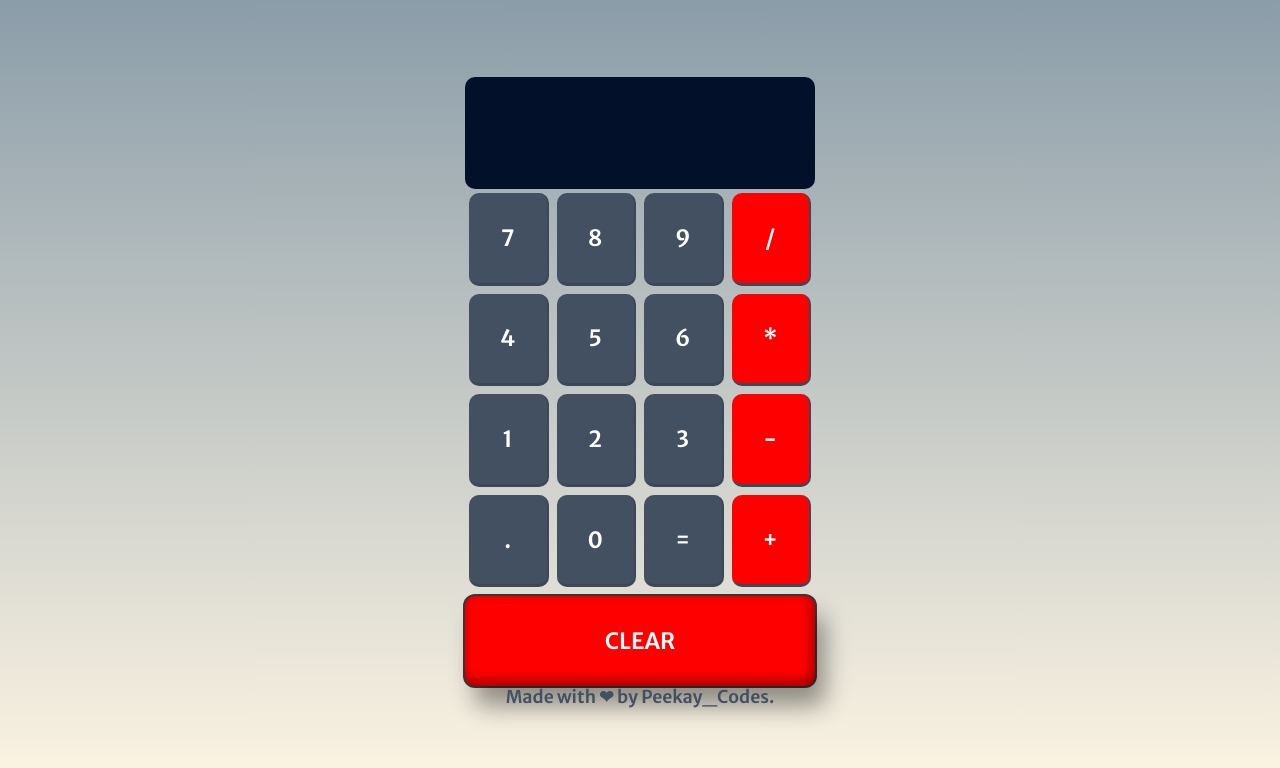
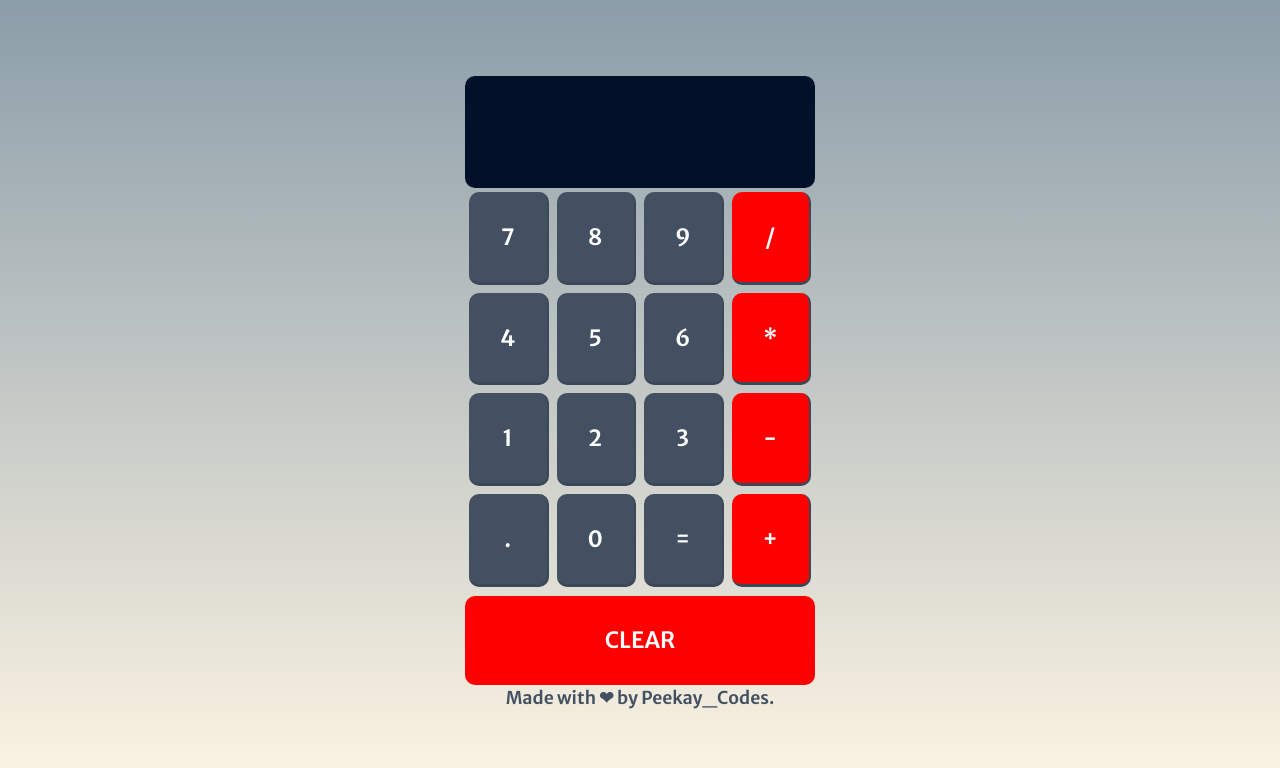
Before and after one commit to kessie2862/React-Calculator, a React (Create React App) app: page / in a window 1280 px wide. Shown: the top 768 px of the page. Built offline with nearby package versions, Linux system fonts and the light colour scheme.

Commit message:
Modified few styles

```diff
--- a/src/Components/ClearButton.css
+++ b/src/Components/ClearButton.css
@@ -8,9 +8,9 @@
   color: #ffffff;
   flex: 1;
   margin-top: 5px;
-  box-shadow: inset -8px 0 8px rgba(0, 0, 0, 0.15),
+  /* box-shadow: inset -8px 0 8px rgba(0, 0, 0, 0.15),
     inset 0 -8px 8px rgba(0, 0, 0, 0.25), 0 0 0 2px rgba(0, 0, 0, 0.75),
-    10px 20px 25px rgba(0, 0, 0, 0.4);
+    10px 20px 25px rgba(0, 0, 0, 0.4); */
   user-select: none;
   cursor: pointer;
   border-radius: 10px;
--- a/src/Components/FooterText.css
+++ b/src/Components/FooterText.css
@@ -3,5 +3,5 @@
   color: #425062;
   text-align: center;
   font-size: 1.1em;
-  margin-top: 0.5px;
+  margin-top: 2px;
 }
```
